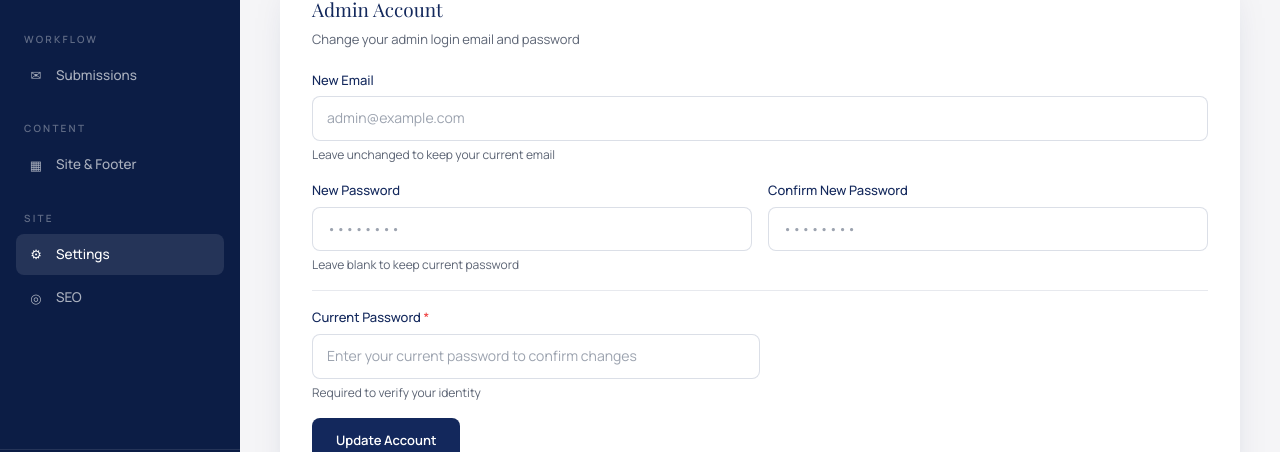
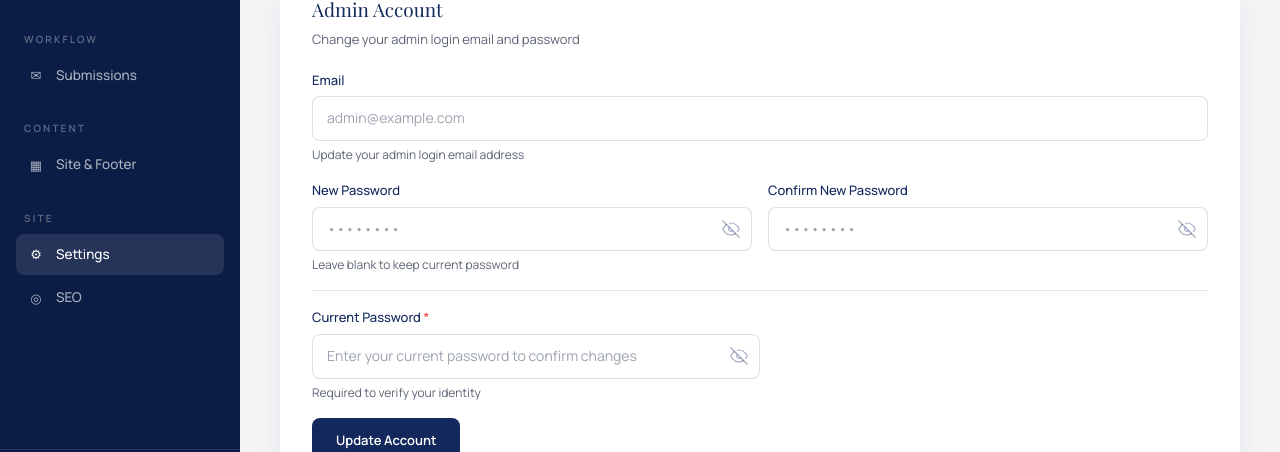
Before and after one commit to shazid25/Savannahskinmed, a Next.js app: page /admin/dashboard/settings in a window 1280 px wide. Shown: the part 172-624 px from the top of the page. Built offline with nearby package versions, Linux system fonts and the light colour scheme; no server answers; the database is empty; a web font is replaced by a local one.

Commit message:
add eye icon toggle to password fields

```diff
--- a/components/admin/AdminAccountForm.tsx
+++ b/components/admin/AdminAccountForm.tsx
@@ -1,6 +1,6 @@
 'use client';
 
-import { useActionState } from 'react';
+import { useState, useActionState } from 'react';
 
 import {
   updateAdminAccountAction,
@@ -11,6 +11,70 @@ const inputClass =
   'w-full rounded-lg border border-navy/15 px-3.5 py-2.5 text-[14px] text-navy outline-none focus:border-navy';
 
 const initialState: AdminAccountState = {};
+
+function EyeIcon({ open }: { open: boolean }) {
+  if (open) {
+    return (
+      <svg xmlns="http://www.w3.org/2000/svg" viewBox="0 0 24 24" fill="none" stroke="currentColor" strokeWidth="1.5" strokeLinecap="round" strokeLinejoin="round" className="h-[18px] w-[18px]">
+        <path d="M1 12s4-8 11-8 11 8 11 8-4 8-11 8-11-8-11-8z" />
+        <circle cx="12" cy="12" r="3" />
+      </svg>
+    );
+  }
+  return (
+    <svg xmlns="http://www.w3.org/2000/svg" viewBox="0 0 24 24" fill="none" stroke="currentColor" strokeWidth="1.5" strokeLinecap="round" strokeLinejoin="round" className="h-[18px] w-[18px]">
+      <path d="M17.94 17.94A10.07 10.07 0 0 1 12 20c-7 0-11-8-11-8a18.45 18.45 0 0 1 5.06-5.94" />
+      <path d="M9.9 4.24A9.12 9.12 0 0 1 12 4c7 0 11 8 11 8a18.5 18.5 0 0 1-2.16 3.19" />
+      <path d="M14.12 14.12a3 3 0 1 1-4.24-4.24" />
+      <line x1="1" y1="1" x2="23" y2="23" />
+    </svg>
+  );
+}
+
+function PasswordField({
+  label,
+  name,
+  placeholder,
+  required,
+  hint,
+  className = '',
+}: {
+  label: string;
+  name: string;
+  placeholder: string;
+  required?: boolean;
+  hint?: string;
+  className?: string;
+}) {
+  const [visible, setVisible] = useState(false);
+
+  return (
+    <div className={className}>
+      <label className="mb-1.5 block text-[13px] font-medium text-navy">
+        {label} {required && <span className="text-red-500">*</span>}
+      </label>
+      <div className="relative">
+        <input
+          name={name}
+          type={visible ? 'text' : 'password'}
+          required={required}
+          placeholder={placeholder}
+          className={`${inputClass} pr-10`}
+        />
+        <button
+          type="button"
+          onClick={() => setVisible((v) => !v)}
+          className="absolute right-3 top-1/2 -translate-y-1/2 text-navy/40 transition-colors hover:text-navy"
+          tabIndex={-1}
+          aria-label={visible ? 'Hide password' : 'Show password'}
+        >
+          <EyeIcon open={visible} />
+        </button>
+      </div>
+      {hint && <p className="mt-1 text-[12px] text-muted">{hint}</p>}
+    </div>
+  );
+}
 
 export default function AdminAccountForm({ currentEmail }: { currentEmail: string }) {
   const [state, formAction, pending] = useActionState(updateAdminAccountAction, initialState);
@@ -36,7 +100,7 @@ export default function AdminAccountForm({ currentEmail }: { currentEmail: strin
 
         <div>
           <label className="mb-1.5 block text-[13px] font-medium text-navy">
-            New Email
+            Email
           </label>
           <input
             name="newEmail"
@@ -46,52 +110,33 @@ export default function AdminAccountForm({ currentEmail }: { currentEmail: strin
             className={inputClass}
           />
           <p className="mt-1 text-[12px] text-muted">
-            Leave unchanged to keep your current email
+            Update your admin login email address
           </p>
         </div>
 
         <div className="grid gap-4 sm:grid-cols-2">
-          <div>
-            <label className="mb-1.5 block text-[13px] font-medium text-navy">
-              New Password
-            </label>
-            <input
+          <PasswordField
+            label="New Password"
             name="newPassword"
-              type="password"
             placeholder="••••••••"
-              className={inputClass}
+            hint="Leave blank to keep current password"
           />
-            <p className="mt-1 text-[12px] text-muted">
-              Leave blank to keep current password
-            </p>
-          </div>
-          <div>
-            <label className="mb-1.5 block text-[13px] font-medium text-navy">
-              Confirm New Password
-            </label>
-            <input
+          <PasswordField
+            label="Confirm New Password"
             name="confirmPassword"
-              type="password"
             placeholder="••••••••"
-              className={inputClass}
           />
-          </div>
         </div>
 
         <div className="border-t border-navy/10 pt-4">
-          <label className="mb-1.5 block text-[13px] font-medium text-navy">
-            Current Password <span className="text-red-500">*</span>
-          </label>
-          <input
+          <PasswordField
+            label="Current Password"
             name="currentPassword"
-            type="password"
+            placeholder="Enter your current password to confirm changes"
             required
-            placeholder="Enter your current password to confirm changes"
-            className={`${inputClass} max-w-md`}
+            hint="Required to verify your identity"
+            className="max-w-md"
           />
-          <p className="mt-1 text-[12px] text-muted">
-            Required to verify your identity
-          </p>
         </div>
 
         <button
```
Lines whose indentation alone changed are shown as unchanged.
